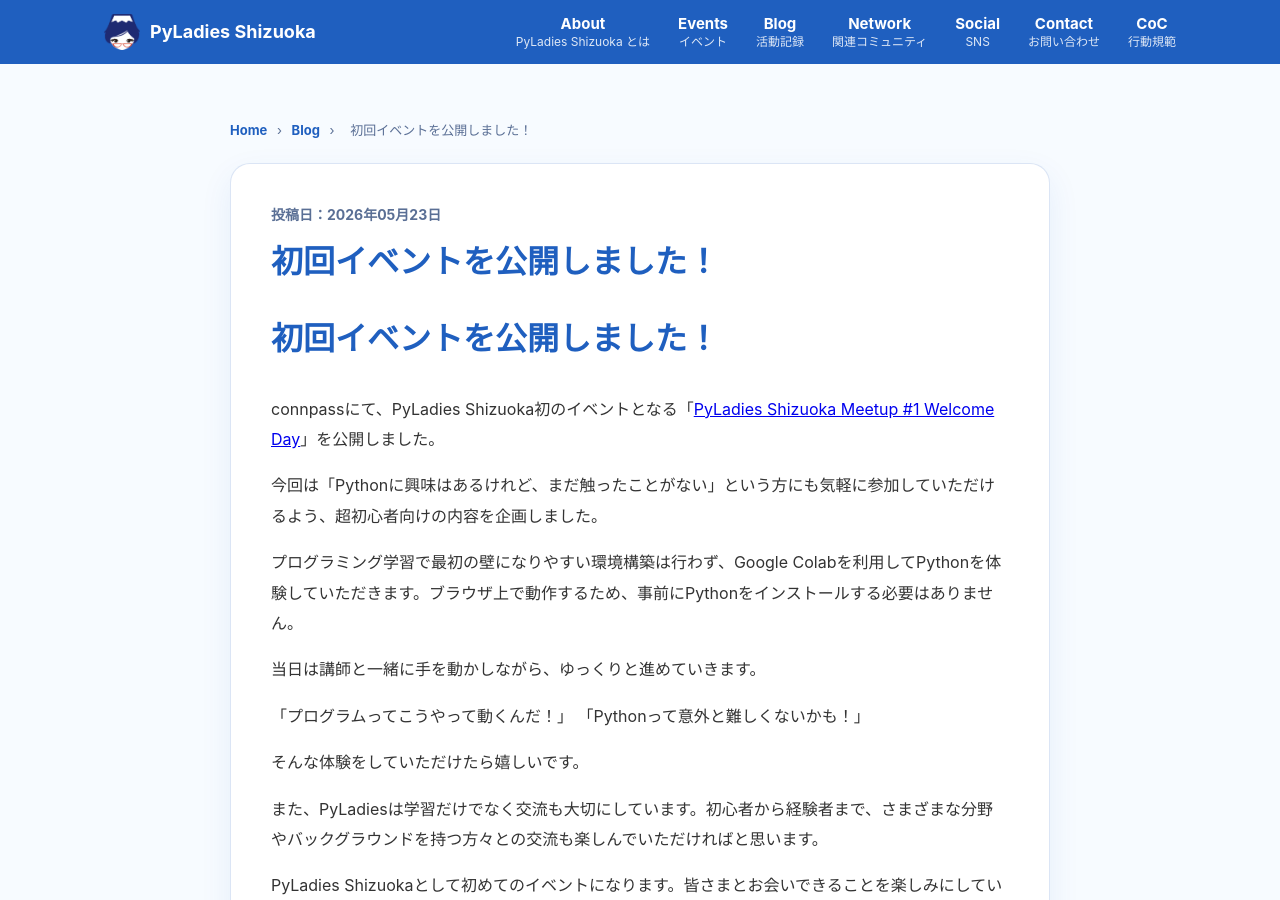
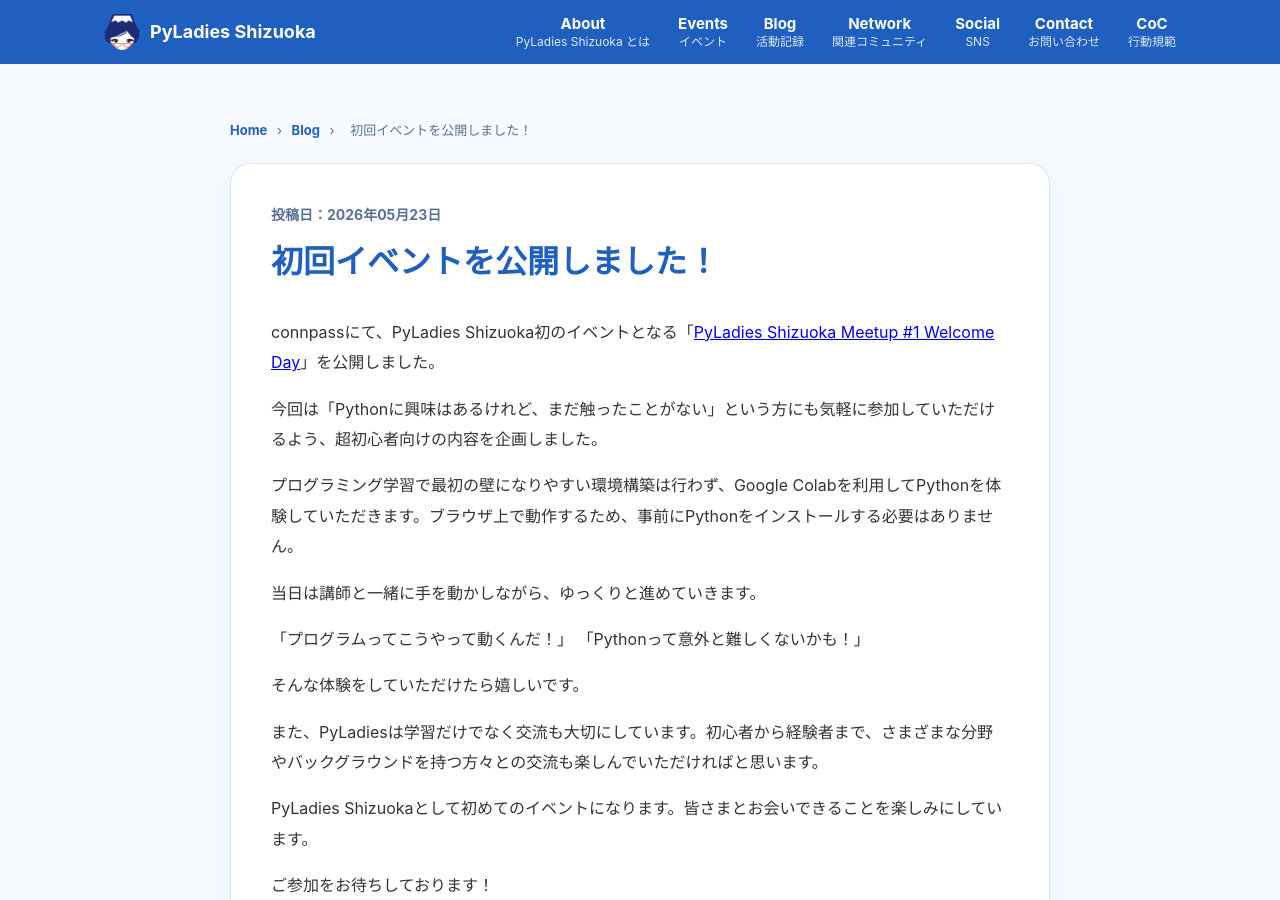
Before and after one commit to PyLadiesShizuoka/pyladiesshizuoka.github.io, a Jekyll site: the page built from _posts/2026-05-23-connpass-firstevent.md, in a window 1280 px wide and 900 px high. Built offline with Jekyll 4.4.1, drawn with Linux system fonts in a browser that asks for light colours.

Commit message:
Update 2026-05-23-connpass-firstevent.md

```diff
--- a/_posts/2026-05-23-connpass-firstevent.md
+++ b/_posts/2026-05-23-connpass-firstevent.md
@@ -3,8 +3,6 @@
 title: "初回イベントを公開しました！"
 date: 2026-05-23
 ---
-
-# 初回イベントを公開しました！
 
 connpassにて、PyLadies Shizuoka初のイベントとなる「[PyLadies Shizuoka Meetup #1 Welcome Day](https://pyladies-shizuoka.connpass.com/event/392236/)」を公開しました。
 
```
